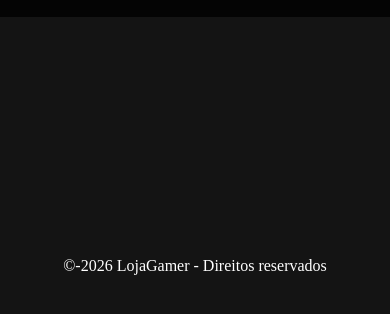
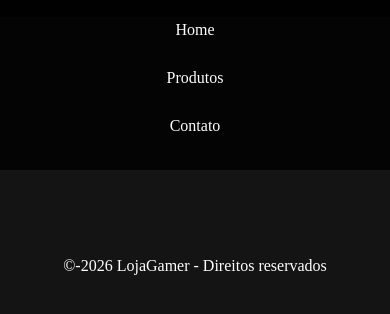
Before and after one commit to Microo-W/LojaGamer, a plain HTML site: page index.html in a window 390 px wide. Both pictures are taken after a click on the element 355 px from the left and 55 px from the top of the page. Shown: the part 94-408 px from the top of the page. Drawn offline with Linux system fonts and the light colour scheme.

Commit message:
feat: Criando a Funcionalidade do menu hamburguer

```diff
--- a/index.html
+++ b/index.html
@@ -9,12 +9,12 @@
 <body>
     <header>
         <h1 class="logo">Loja<span>Gamer</span></h1>
-        <div class="menu-hamburguer" id="menu">
+        <div class="menu-hamburguer" id="menu-icone">
             <span></span>
             <span></span>
             <span></span>
         </div>
-        <nav>
+        <nav id="nav-menu">
             <ul>
                 <li><a href="#">Home</a></li>
                 <li><a href="#">Produtos</a></li>
--- a/src/css/estilo.css
+++ b/src/css/estilo.css
@@ -110,7 +110,9 @@ footer {
     nav.active {
         display: block;
     }
+
     nav ul {
         flex-direction: column;
         text-align: center;
     }
+}
--- a/src/js/script.js
+++ b/src/js/script.js
@@ -0,0 +1,7 @@
+const menuIcone = document.getElementById("menu-icone");
+const navMenu = document.getElementById("nav-menu");
+
+menuIcone.addEventListener("click",()=>{
+    navMenu.classList.toggle("active");
+    menuIcone.classList.toggle("open")
+})
```
Also changed, not shown: src/assets/img.jpg (added).
